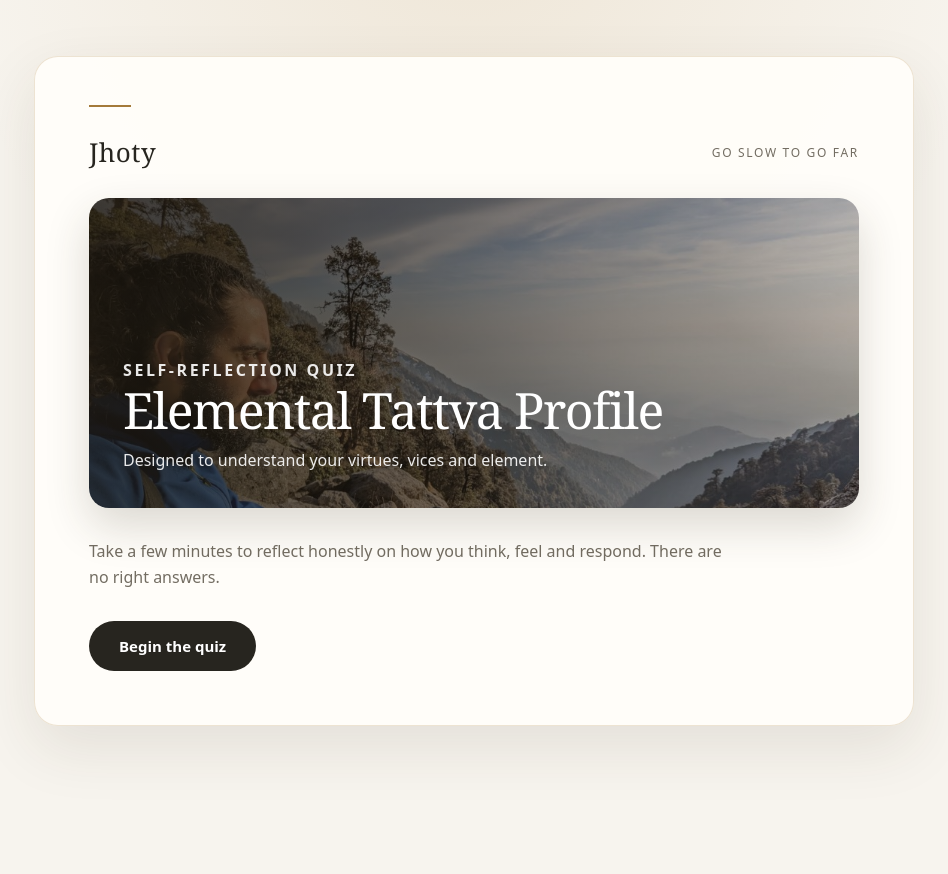
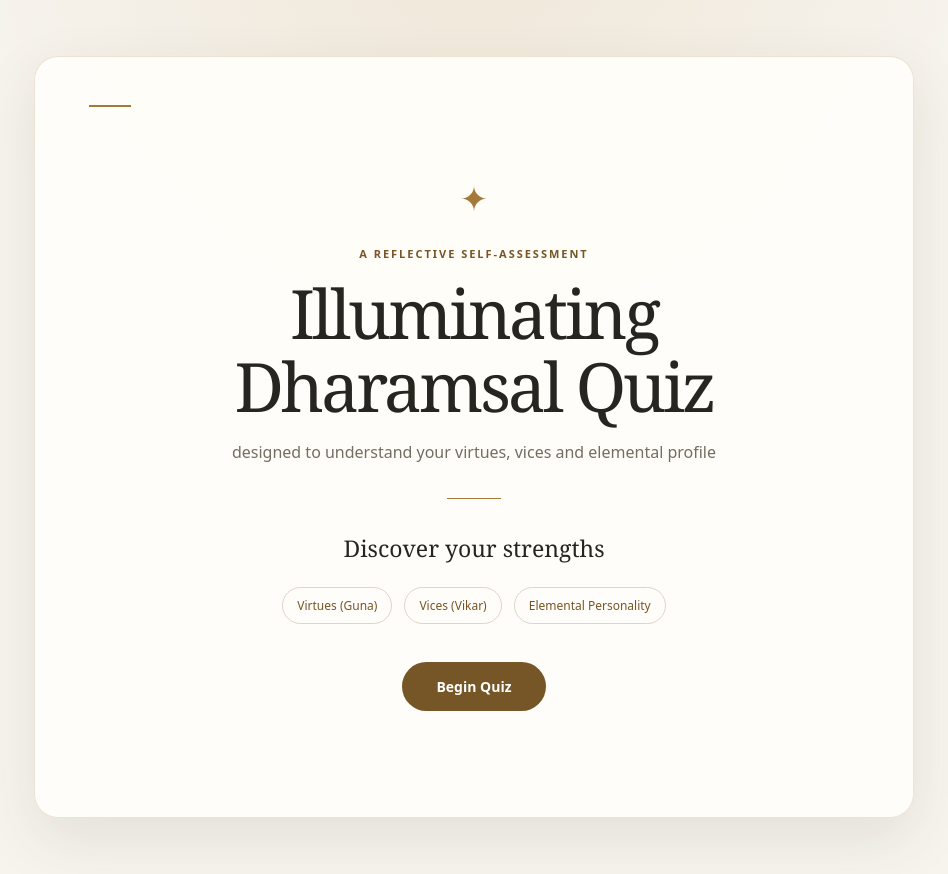
Before and after one commit to ShazamJames/jhoty-quiz, a plain HTML site: page elemental-tattva-profile.html in a window 1280 px wide. Shown: the whole page, without its empty margins (166-1114 px from the left). Before the commit the page ends 800 px from the top, so only its background shows below. Drawn offline with Linux system fonts and the light colour scheme.

Commit message:
Update quiz: welcome page, revised Vikar questions, results email + subscriber list
Co-Authored-By: Claude Opus 5 (1M context) <noreply@anthropic.com>

```diff
--- a/elemental-tattva-profile.html
+++ b/elemental-tattva-profile.html
@@ -3,7 +3,7 @@
 <head>
 <meta charset="UTF-8">
 <meta name="viewport" content="width=device-width, initial-scale=1.0">
-<title>Elemental Tattva Profile</title>
+<title>Illuminating Dharamsal Quiz</title>
 
 <style>
 :root{
@@ -367,138 +367,42 @@ button:disabled{
     animation:none !important;
   }
 }
-/* ---------- Intro / welcome screen ---------- */
 
-#gunaVikarQuiz.pre-start > h2,
-#gunaVikarQuiz.pre-start > h2 + p,
-#gunaVikarQuiz.pre-start > #progress,
-#gunaVikarQuiz.pre-start > #errorMsg,
-#gunaVikarQuiz.pre-start .step{display:none}
-
-#gunaVikarQuiz:not(.pre-start) > #introScreen{display:none}
-
-.et-mark{
-  display:flex;
-  align-items:center;
-  justify-content:space-between;
-  gap:20px;
-  margin:0 0 26px;
-}
-
-.et-brand{
-  font-family:Georgia,"Times New Roman",serif;
-  font-size:26px;
-  letter-spacing:.02em;
-  color:var(--j-text);
-}
-
-.et-motto{
-  font-family:system-ui,-apple-system,Segoe UI,Roboto,Arial,sans-serif;
-  font-size:12px;
-  text-transform:uppercase;
-  letter-spacing:.14em;
-  color:var(--j-muted);
-}
-
-.et-hero{
-  position:relative;
-  overflow:hidden;
-  min-height:310px;
-  border-radius:20px;
-  background:
-    linear-gradient(90deg, rgba(28,23,15,.82), rgba(28,23,15,.32)),
-    url("website-cover-mountain.jpg") center 43%/cover;
-  color:#fff;
-  display:flex;
-  align-items:flex-end;
-  padding:34px;
-  margin:0 0 30px;
-  box-shadow:0 18px 44px rgba(58,48,32,.18);
-}
-
-.et-hero-copy{max-width:610px}
-
-.et-kicker{
-  margin:0 0 10px;
-  font-family:system-ui,-apple-system,Segoe UI,Roboto,Arial,sans-serif;
-  font-size:12px;
-  font-weight:700;
-  text-transform:uppercase;
-  letter-spacing:.16em;
-  color:rgba(255,255,255,.82);
-}
-
-.et-hero h1{
-  margin:0 0 12px;
-  font-family:Georgia,"Times New Roman",serif;
-  font-size:clamp(32px,4.6vw,50px);
-  line-height:1.05;
-  font-weight:500;
-  letter-spacing:-.03em;
-}
-
-.et-hero p{
-  margin:0;
-  font-family:system-ui,-apple-system,Segoe UI,Roboto,Arial,sans-serif;
-  font-size:16px;
-  line-height:1.6;
-  color:rgba(255,255,255,.9);
-}
-
-.et-intro-note{
-  margin:0 0 6px;
-  max-width:645px;
-  font-family:system-ui,-apple-system,Segoe UI,Roboto,Arial,sans-serif;
-  font-size:16px;
-  line-height:1.65;
-  color:var(--j-muted);
-}
-
-#beginBtn{
-  padding:15px 30px;
-  font-size:15px;
-}
-
-@media (max-width:700px){
-  .et-motto{display:none}
-  .et-hero{
-    min-height:265px;
-    padding:24px 20px;
-    border-radius:16px;
-  }
-  .et-hero h1{font-size:33px}
-  #beginBtn{width:100%}
-}
-
+/* Welcome and community invitation */
+[hidden]{display:none !important}
+.intro-screen{text-align:center;padding:40px 12px 52px;animation:jFade .35s ease}
+.intro-mark{font-size:34px;color:var(--j-accent);margin-bottom:22px}
+.intro-kicker{font:700 11px system-ui,sans-serif;letter-spacing:.18em;text-transform:uppercase;color:var(--j-accent-deep)}
+.intro-screen h1{font-size:clamp(39px,7vw,68px);font-weight:500;letter-spacing:-.045em;line-height:1.07;margin:16px auto;max-width:680px}
+.intro-subtitle{font:16px/1.7 system-ui,sans-serif;color:var(--j-muted);max-width:560px;margin:0 auto}
+.intro-divider{width:54px;height:1px;background:var(--j-accent);margin:32px auto}
+.intro-copy{font-size:23px;margin:0 0 22px}
+.intro-sections{display:flex;justify-content:center;gap:12px;flex-wrap:wrap}
+.intro-sections span{border:1px solid var(--j-line);border-radius:999px;padding:9px 14px;color:var(--j-accent-deep);font:12px system-ui,sans-serif}
+#beginQuizBtn{margin-top:38px;background:var(--j-accent-deep);padding:15px 34px}
+.community-invite{border-top:1px solid var(--j-line);margin-top:30px;padding-top:12px}
+.community-link{display:inline-block;margin-top:12px;background:var(--j-accent-deep);color:white!important;text-decoration:none;border-radius:999px;padding:13px 22px;font:700 14px system-ui,sans-serif}
+.community-link:hover{background:var(--j-text)}
 </style>
 
 </head>
 <body>
 
-<div id="gunaVikarQuiz" class="pre-start" style="max-width:900px;margin:0 auto;font-family:system-ui,-apple-system,Segoe UI,Roboto,Arial;line-height:1.5;">
+<div id="gunaVikarQuiz" style="max-width:900px;margin:0 auto;font-family:system-ui,-apple-system,Segoe UI,Roboto,Arial;line-height:1.5;">
 
-
-  <section id="introScreen">
-    <div class="et-mark">
-      <div class="et-brand">Jhoty</div>
-      <div class="et-motto">Go Slow To Go Far</div>
-    </div>
-
-    <header class="et-hero">
-      <div class="et-hero-copy">
-        <p class="et-kicker">Self-reflection quiz</p>
-        <h1>Elemental Tattva Profile</h1>
-        <p>Designed to understand your virtues, vices and element.</p>
-      </div>
-    </header>
-
-    <p class="et-intro-note">Take a few minutes to reflect honestly on how you think, feel and respond. There are no right answers.</p>
-
-    <button id="beginBtn" type="button">Begin the quiz</button>
+  <section id="introScreen" class="intro-screen">
+    <div class="intro-mark" aria-hidden="true">✦</div>
+    <p class="intro-kicker">A reflective self-assessment</p>
+    <h1>Illuminating Dharamsal Quiz</h1>
+    <p class="intro-subtitle">designed to understand your virtues, vices and elemental profile</p>
+    <div class="intro-divider"></div>
+    <p class="intro-copy">Discover your strengths</p>
+    <div class="intro-sections"><span>Virtues (Guna)</span><span>Vices (Vikar)</span><span>Elemental Personality</span></div>
+    <button id="beginQuizBtn" type="button">Begin Quiz</button>
   </section>
-
-  <h2>Elemental Tattva Profile</h2>
-  <p>designed to understand your virtues, vices and element</p>
+  <div id="quizContent" hidden>
+  <h2>Illuminating Dharamsal Quiz</h2>
+  <p>designed to understand your virtues, vices and elemental profile</p>
 
   <div id="progress" style="margin:10px 0 18px;font-weight:700;"></div>
   <p id="errorMsg" style="color:#b00020;margin:10px 0;"></p>
@@ -524,8 +428,8 @@ button:disabled{
 
     <div class="likert">
       <div class="q" data-q="x1"><p><strong>1.</strong> I often feel insecure needing to correct, boast or humble others to show I am the most superior person in the room.</p><div class="opts"></div></div>
-      <div class="q" data-q="x2"><p><strong>2.</strong> Emotions such as fear and feelings unsafe are deeply tied to my current wealth and material condition causing me to feel deep lack.</p><div class="opts"></div></div>
-      <div class="q" data-q="x3"><p><strong>3.</strong> Small annoyances quickly trigger my temper to anger and patience.</p><div class="opts"></div></div>
+      <div class="q" data-q="x2"><p><strong>2.</strong> Emotions such as fear and feeling unsafe are deeply tied to my current wealth and material condition causing me to feel deep scarcity.</p><div class="opts"></div></div>
+      <div class="q" data-q="x3"><p><strong>3.</strong> Small annoyances quickly trigger my temper to anger and loose patience.</p><div class="opts"></div></div>
       <div class="q" data-q="x4"><p><strong>4.</strong> I get prideful of my status quickly and get jealous or excited quickly upon hearing gossip.</p><div class="opts"></div></div>
       <div class="q" data-q="x5"><p><strong>5.</strong> My impulses, addictions &amp; physical cravings frequently dictate my immediate actions and decisions.</p><div class="opts"></div></div>
     </div>
@@ -566,9 +470,10 @@ button:disabled{
 
       <label>
         <input id="consentChk" type="checkbox">
-        I agree to receive my results by email and occasional updates.
+        I agree to receive my quiz results by email.
       </label>
 
+      <label><input id="newsletterChk" type="checkbox"> I would also like to receive newsletters and occasional community updates.</label>
       <button id="revealBtn">Reveal My Results</button>
     </div>
 
@@ -577,16 +482,24 @@ button:disabled{
       <div id="scores"></div>
       <div id="pathResult"></div>
       <div id="elementResult"></div>
+      <div id="communityInvite" class="community-invite" hidden>
+        <h4>Join Illuminating Dharamsal</h4>
+        <p>Now that you know your primary Elemental Tattva you are invited to Illuminating Dharamsal.<br>This is a transformative soace where we will explore what lights you up and your aligned dharma with other fellow seekers in the sangat community.</p>
+        <a id="communityLink" class="community-link" href="#" target="_blank" rel="noopener noreferrer">Join the WhatsApp Group</a>
+      </div>
     </div>
 
     <br>
     <button class="backBtn">Back</button>
   </section>
+  </div>
 </div>
 
 <script>
 (function(){
 
+// Set this to the actual WhatsApp invite URL when available. The button stays hidden until configured.
+const WHATSAPP_GROUP_URL = "";
 const WEBHOOK_URL = "https://script.google.com/macros/s/AKfycbzsRhKztVLlaBXYwNc23_R8w2wo_02PGJQ1aTQn9yvIT_emaYwtRLcEtMxOAYr43_Rc/exec";
 
 const scale = [1,2,3,4,5];
@@ -811,6 +724,17 @@ function renderResults(){
  });
 
  document.getElementById("elementResult").innerHTML=html;
+ const invite=document.getElementById("communityInvite");
+ invite.hidden=false;
+ const join=document.getElementById("communityLink");
+ if(/^https:\/\/(chat\.whatsapp\.com|www\.whatsapp\.com)\//.test(WHATSAPP_GROUP_URL)){
+   join.href=WHATSAPP_GROUP_URL;
+ }else{
+   join.hidden=true;
+   const note=document.createElement("p");
+   note.textContent="WhatsApp group invitation link coming soon.";
+   invite.appendChild(note);
+ }
  document.getElementById("results").style.display="block";
  document.getElementById("results").scrollIntoView({behavior:"smooth"});
 }
@@ -862,6 +786,7 @@ document.getElementById("revealBtn").onclick=async function(){
        name:name,
        email:email,
        location:location,
+       newsletterConsent:document.getElementById("newsletterChk").checked,
        virtues:virtues,
        vices:vices,
        orientation:orient.title,
@@ -888,11 +813,12 @@ document.getElementById("revealBtn").onclick=async function(){
  }
 };
 
-const quizRoot = document.getElementById("gunaVikarQuiz");
-document.getElementById("beginBtn").onclick=function(){
- quizRoot.classList.remove("pre-start");
+document.getElementById("beginQuizBtn").addEventListener("click",()=>{
+ document.getElementById("introScreen").hidden=true;
+ document.getElementById("quizContent").hidden=false;
  showStep(1);
-};
+});
+showStep(1);
 
 })();
 </script>
```
Also changed, not shown: index.html (+58 -132 lines), 2 other files.
